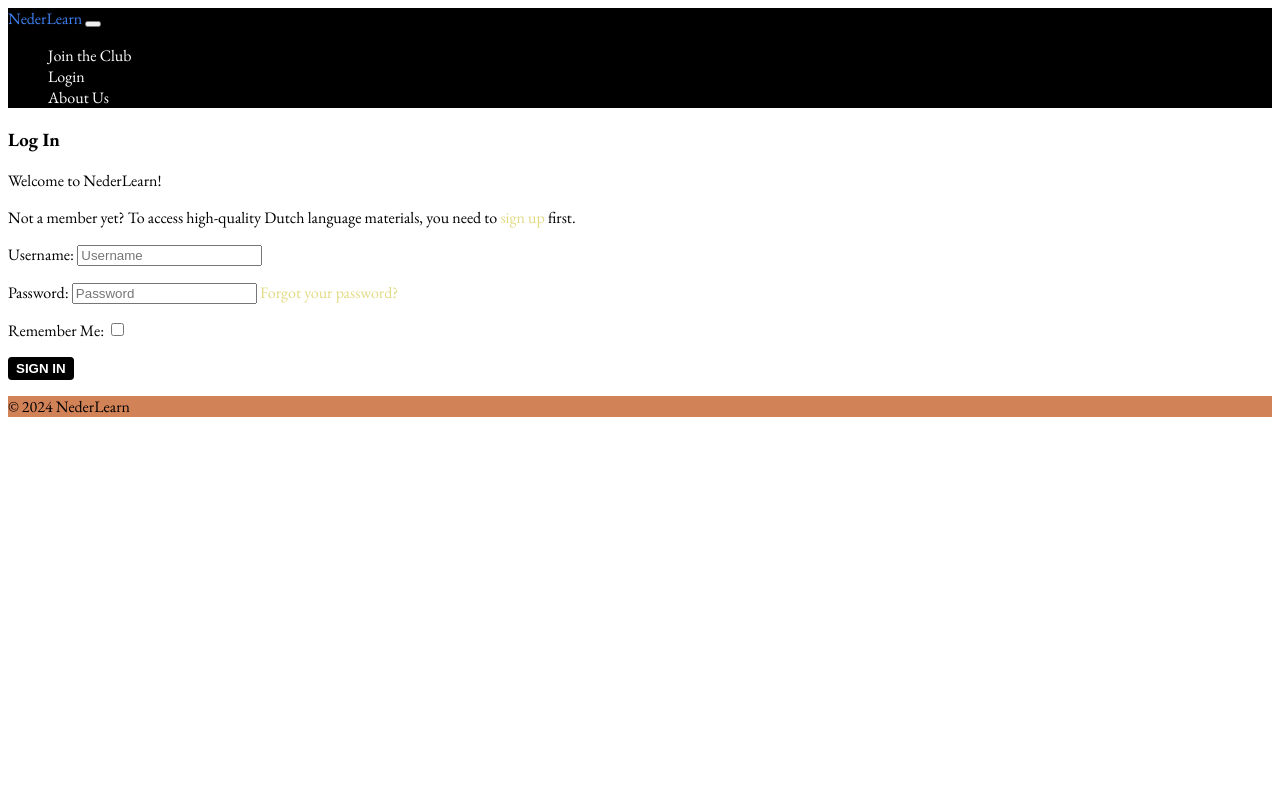
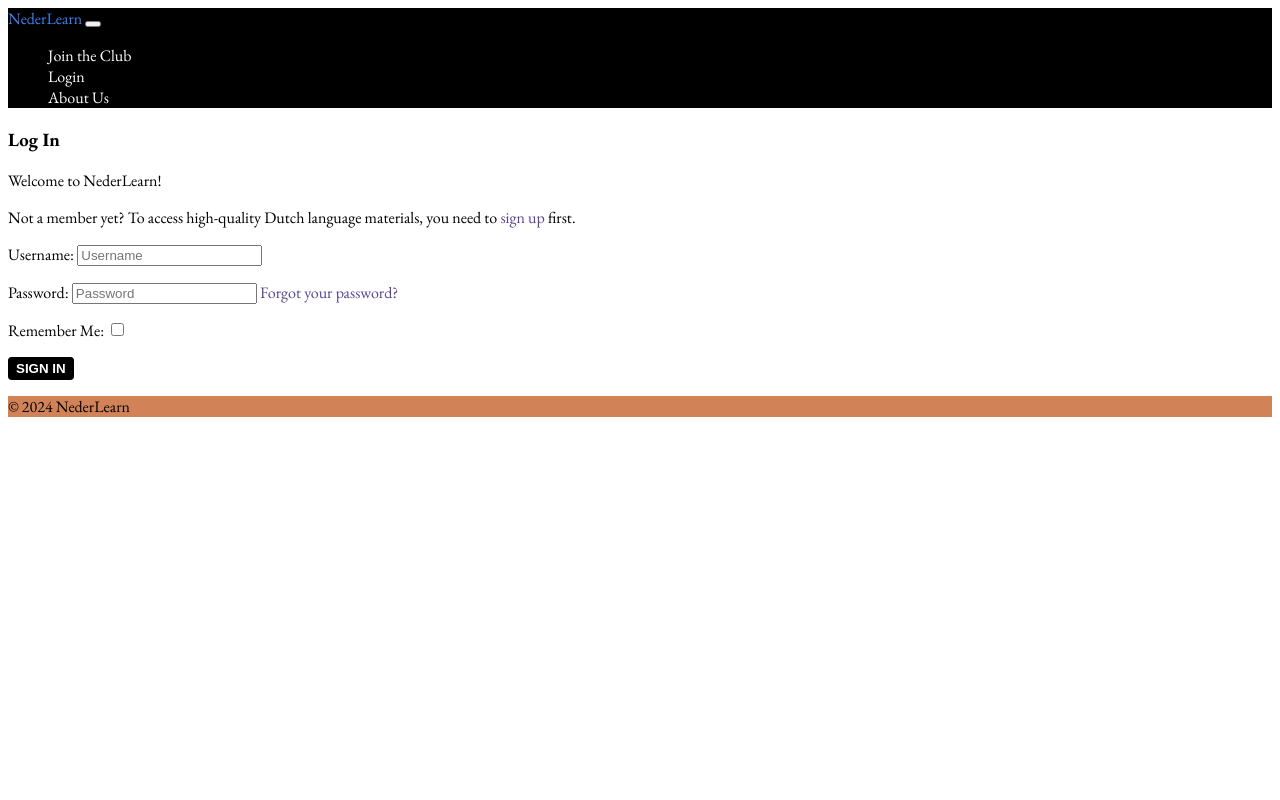
Before and after one commit to Blignaut24/NederLearn_V2, a Django app: page /accounts/login/ in a window 1280 px wide. Run offline with Django 4.2, Linux system fonts and the light colour scheme; some libraries are stand-ins or nearby versions; some web fonts are replaced.

Commit message:
fix: heroku deployment

```diff
--- a/static/css/style.css
+++ b/static/css/style.css
@@ -20,11 +20,11 @@
 
     /* color*/
     --primary-color: #ffffff;
-    --secondary-color: #e2da83;
+    --secondary-color: #574495;
     --third-color: #000000;
     --navbar-hover: #d28257;
     --accent-color: #3d81f3;
-    --dark-bg: #0000006b;
+    --dark-bg: #7da14b;
     --light-text-gr: #ffffff;
     --white-text: #3d81f3;
     --card-box: #000000;
```
Also changed, not shown: README.md.
